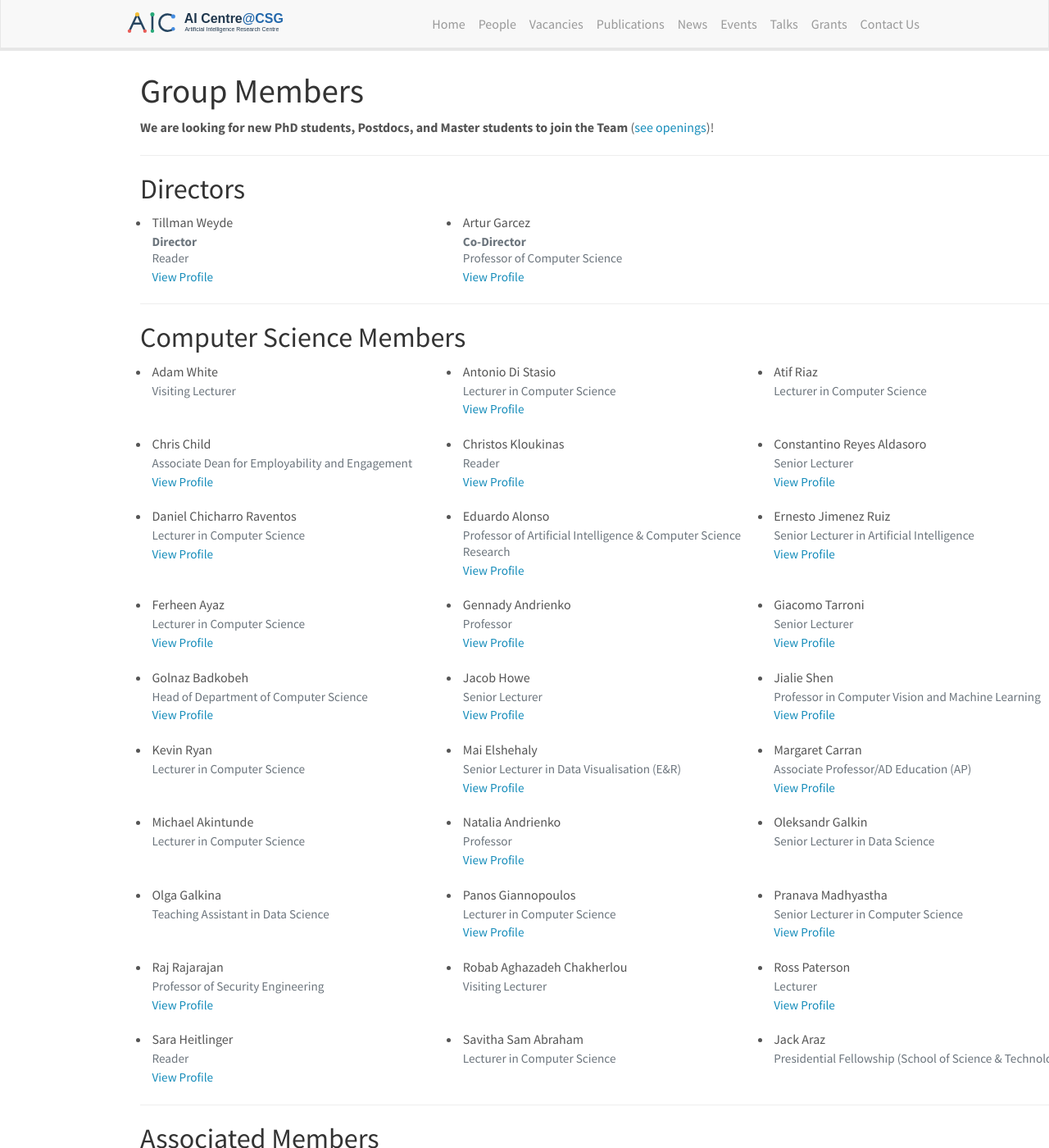
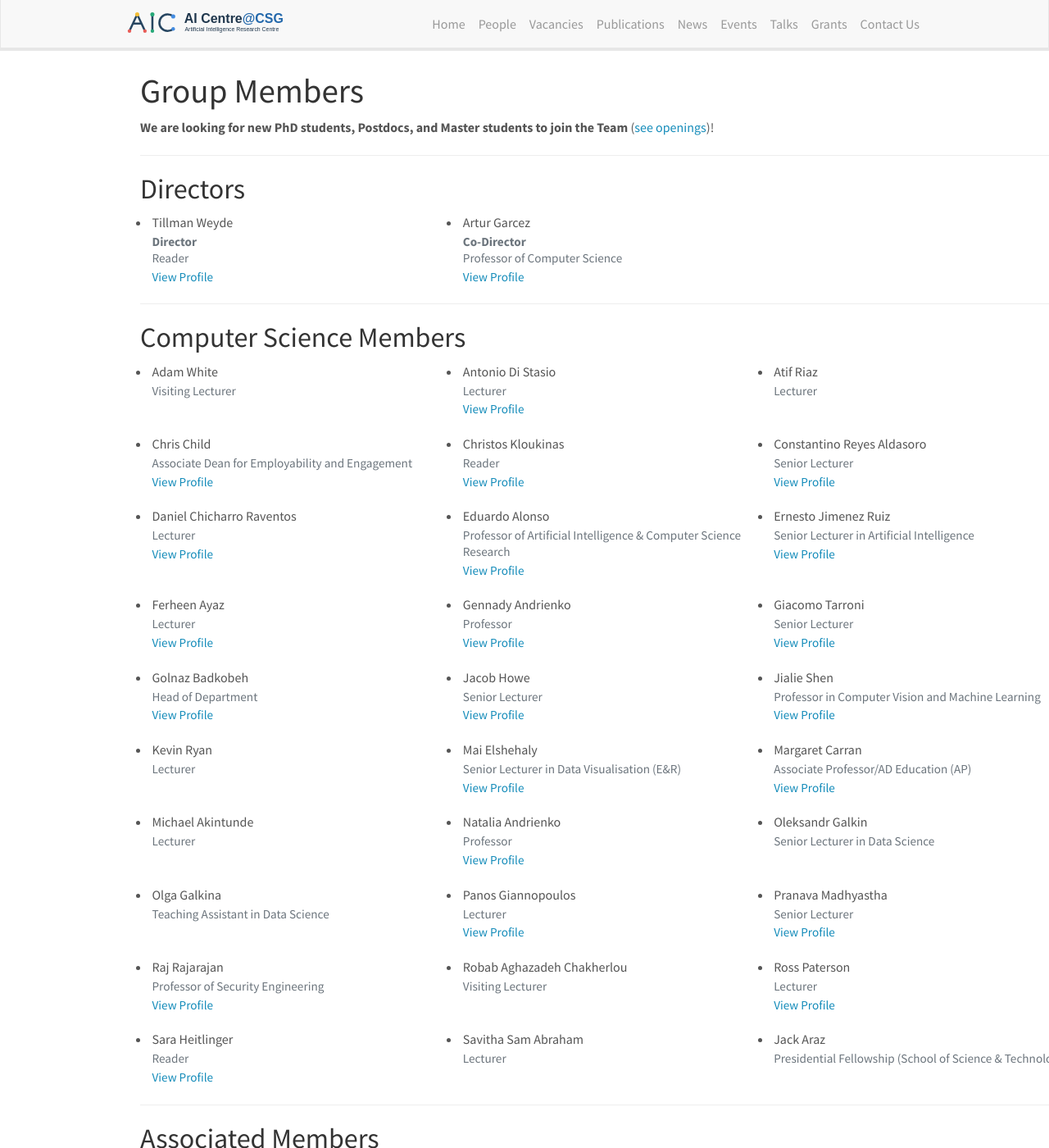
Before and after one commit to aicentre-csg/aicentre-csg.github.io, a Jekyll site: the page built from _pages/team.html, in a window 1280 px wide and 1400 px high. Shown: the whole window at 82% size. Built offline with Jekyll 4.4.1, drawn with Linux system fonts in a browser that asks for light colours; nearby versions of some CDN libraries.

Commit message:
Drop redundant 'in/of Computer Science' from titles in the CS section
Co-Authored-By: Claude Sonnet 5.5 <noreply@anthropic.com>

```diff
--- a/_pages/team.html
+++ b/_pages/team.html
@@ -85,7 +85,7 @@ permalink: /People/
   {% for member in cs_l %}
       <li>
         <div class="person-name">{{ member.Name }}</div>
-        {% if member.Title and member.Title != "Research student" %}<div class="person-meta">{{ member.Title }}</div>{% endif %}
+        {% assign cs_title = member.Title | replace: " of Computer Science", "" | replace: " in Computer Science", "" %}{% if member.Title and member.Title != "Research student" %}<div class="person-meta">{{ cs_title }}</div>{% endif %}
         {% if member.link %}
           <div class="person-link"><a href="{{ member.link }}" target="_blank">View Profile</a></div>
         {% endif %}
```
